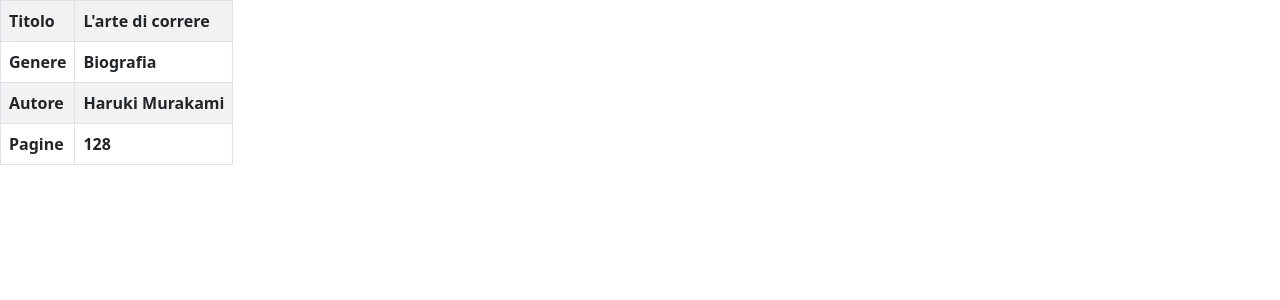
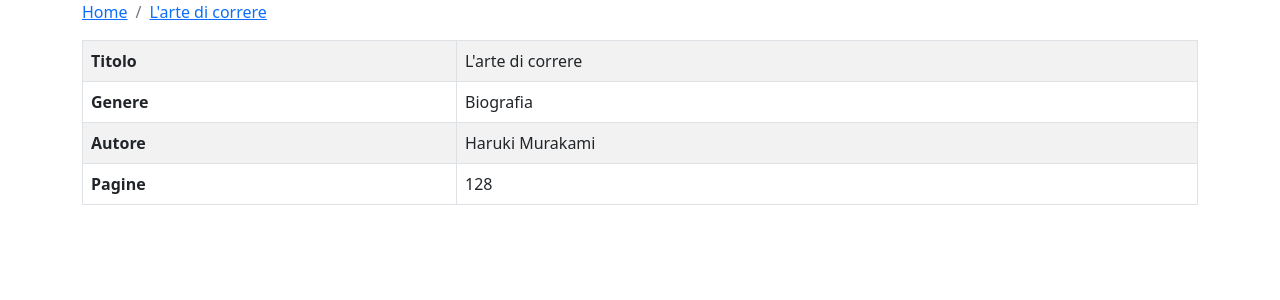
Before and after one commit to e-bertuzzi/django-books, a Django app: template appbooks/templates/book.html in a window 1280 px wide. Shown: the top 300 px of the page. Run offline with Django 4.2, Linux system fonts and the light colour scheme; the template is opened without the code that fills it: values that come from a table or form of the project are taken from there, others are empty; data comes from the database, SQL or seed files in the repository; some libraries are stand-ins or nearby versions.

Commit message:
added breadcrumb and modified books path

```diff
--- a/appbooks/static/book.css
+++ /dev/null
@@ -1,15 +0,0 @@
-@keyframes blinker {
-    0% {
-        opacity: 0;
-    }
-    50% {
-        opacity: 1;
-    }
-    100% {
-        opacity: 0;
-    }
-}
-
-.blink_me {
-    animation: blinker 1s linear infinite;
-}
--- /dev/null
+++ b/appbooks/static/style.css
@@ -0,0 +1,3 @@
+.breadcrumb{
+    background-color: rgb(255, 255, 255);
+}
--- a/appbooks/templates/book.html
+++ b/appbooks/templates/book.html
@@ -15,33 +15,33 @@
         <link rel="stylesheet" href="{% static 'book.css' %}">
     </head>
     <body>
-        <table class="table table-striped table-bordered w-auto">
-            <!--<thead class="table-dark">
-                <tr>
-                    <th scope="col">Titolo</th>
-                    <th scope="col">Genere</th>
-                    <th scope="col">Autore</th>
-                    <th scope="col">Pagine</th>
-                </tr>
-            </thead> -->
+        <div class="container">
+            <nav aria-label="breadcrumb">
+                <ol class="breadcrumb">
+                <li class="breadcrumb-item"><a href="/home">Home</a></li>
+                <li class="breadcrumb-item active"><a href="">{{reading.book}}</a></li>
+                </ol>
+            </nav>
+            <table class="table table-striped table-bordered">
                 <tbody>
                     <tr>
                         <th scope="row">Titolo</th>
-                    <th scope="row">{{reading.book}}</th>
+                        <td scope="row">{{reading.book}}</th>
                     </tr>
                     <tr>
                         <th scope="row">Genere</th>
-                    <th scope="row">{{reading.book.genere}}</th>
+                        <td scope="row">{{reading.book.genere}}</th>
                     </tr>
                     <tr>
                         <th scope="row">Autore</th>
-                    <th scope="row">{{reading.book.autore}}</th>
+                        <td scope="row">{{reading.book.autore}}</th>
                     </tr>
                     <tr>
                         <th scope="row">Pagine</th>
-                    <th scope="row">{{reading.book.pagine}}</th>
+                        <td scope="row">{{reading.book.pagine}}</th>
                     </tr>
                 </tbody>
             </table>
+        </div>
     </body>
 </html>
--- a/appbooks/urls.py
+++ b/appbooks/urls.py
@@ -2,6 +2,6 @@ from django.urls import path
 from . import views
 
 urlpatterns = [
-    path("", views.readings_list, name="home"),
-    path("book/<int:pk>", views.book, name="book")
+    path("home/", views.readings_list, name="home"),
+    path("home/book/<int:pk>", views.book, name="book")
 ]
--- a/books/settings.py
+++ b/books/settings.py
@@ -10,6 +10,7 @@ For the full list of settings and their values, see
 https://docs.djangoproject.com/en/4.2/ref/settings/
 """
 
+import os
 from pathlib import Path
 
 # Build paths inside the project like this: BASE_DIR / 'subdir'.
@@ -122,6 +123,8 @@ USE_TZ = True
 
 STATIC_URL = 'static/'
 
+#STATICFILES_DIRS = [os.path.join(BASE_DIR, 'static'), ]
+
 # Default primary key field type
 # https://docs.djangoproject.com/en/4.2/ref/settings/#default-auto-field
 
--- a/books/urls.py
+++ b/books/urls.py
@@ -19,5 +19,5 @@ from django.urls import include, path
 
 urlpatterns = [
     path('admin/', admin.site.urls),
-    path("", include('appbooks.urls'))
+    path('', include('appbooks.urls')),
 ]
```
Also changed, not shown: appbooks/templates/readings_list.html (+7 -0 lines). Lines whose indentation alone changed are shown as unchanged.
